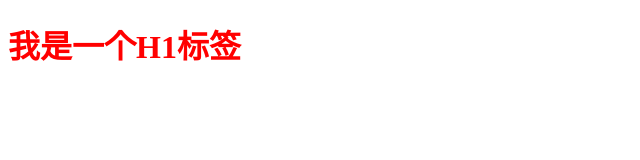
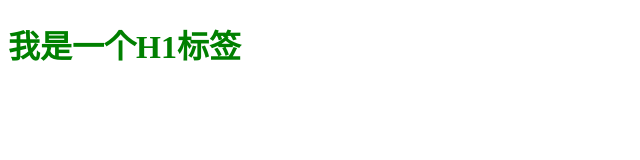
Before and after one commit to ZYYZZYYZ/project-02, a plain HTML site: page index.html in a window 1280 px wide. Shown: the whole page, without its empty margins (0-640 px from the left). Drawn offline with Linux system fonts and the light colour scheme.

Commit message:
chenggong

```diff
--- a/index.css
+++ b/index.css
@@ -1 +1 @@
-body {color: red}
+body {color: green}
```
